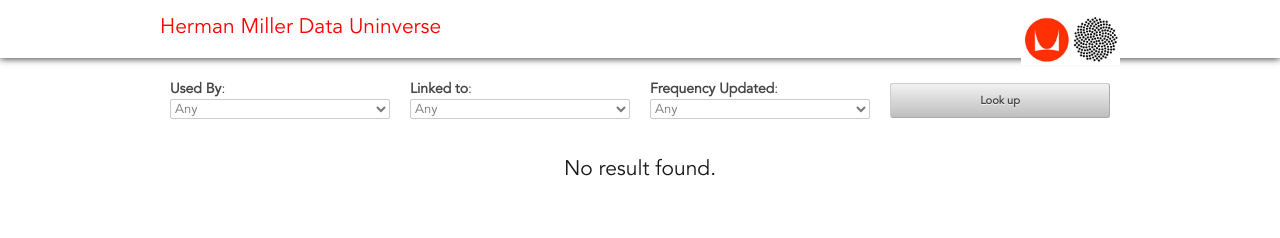
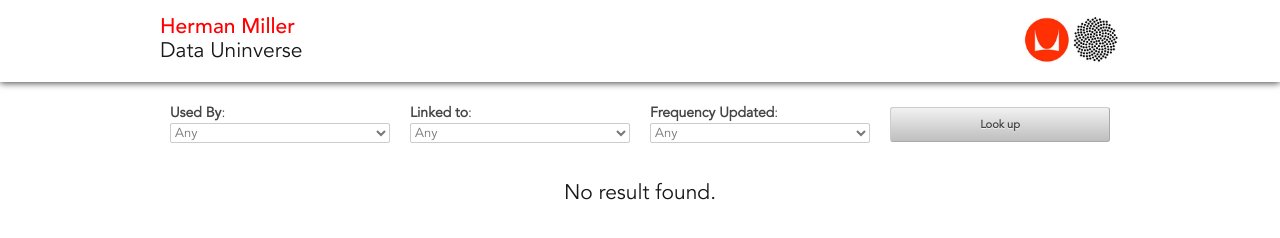
Before and after one commit to palaa159/palaa159.github.io, a plain HTML site: page seed/hm-app/index.html in a window 1280 px wide. Drawn offline with Linux system fonts and the light colour scheme.

Commit message:
add strong

```diff
--- a/seed/hm-app/css/style.css
+++ b/seed/hm-app/css/style.css
@@ -118,9 +118,13 @@
 
 /**/
 
-h4.title {
+h4.title > * {
 	font-family: Avenir_book;
 	color: #ff0000;
+}
+
+.strong {
+  font-family: Avenir_medium !important;
 }
 
 #top-header {
--- a/seed/hm-app/index.html
+++ b/seed/hm-app/index.html
@@ -14,7 +14,7 @@
 		<div id="header" class="row">
 			<div class="container">
 				<div class="header-left">
-					<h4 class="title">Herman Miller Data Uninverse</h4>
+					<h4 class="title"><span class="strong">Herman Miller</span><br>Data Uninverse</h4>
 				</div>
 				<div class="header-right">
 					<img height="50" src="img/hm_ss.jpg" alt="logo">
```
